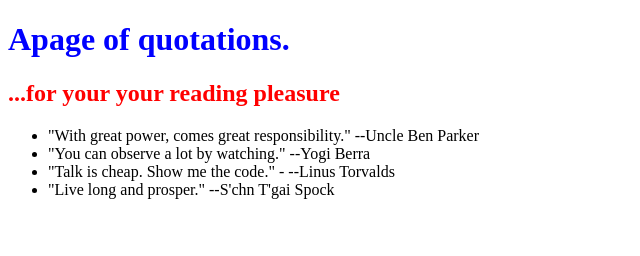
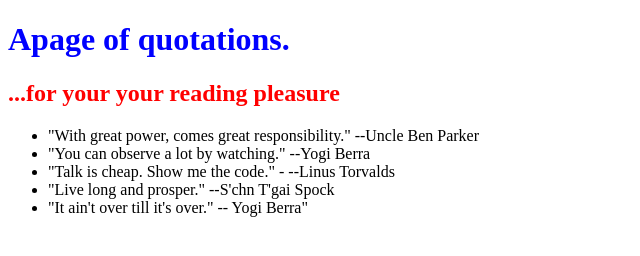
Before and after one commit to gmalew/0main_opensap_repo, a plain HTML site: page index.html in a window 1280 px wide. Shown: the whole page, without its empty margins (0-640 px from the left). Drawn offline with Linux system fonts and the light colour scheme.

Commit message:
Added 2nd Yogi Berra quote

```diff
--- a/index.html
+++ b/index.html
@@ -13,6 +13,7 @@
     	<li>"You can observe a lot by watching." --Yogi Berra</li>
     	<li>"Talk is cheap. Show me the code." - --Linus Torvalds</li>
     	<li>"Live long and prosper." --S'chn T'gai Spock</li>
+      <li>"It ain't over till it's over." -- Yogi Berra"</li>
     </ul>
   </body>
 </html>
```
